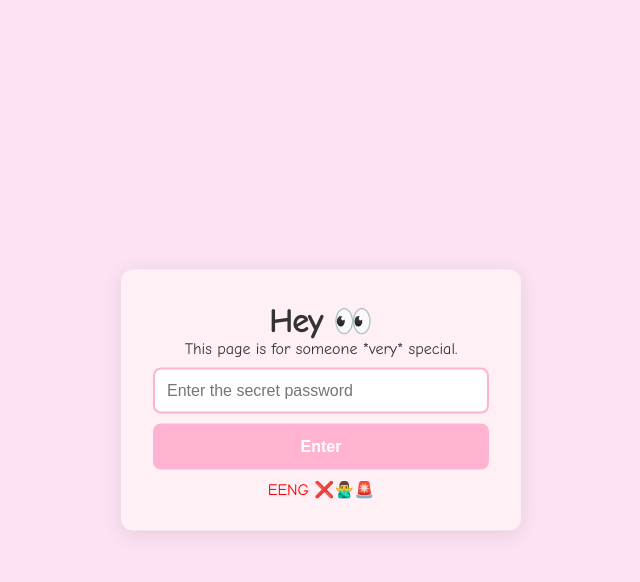
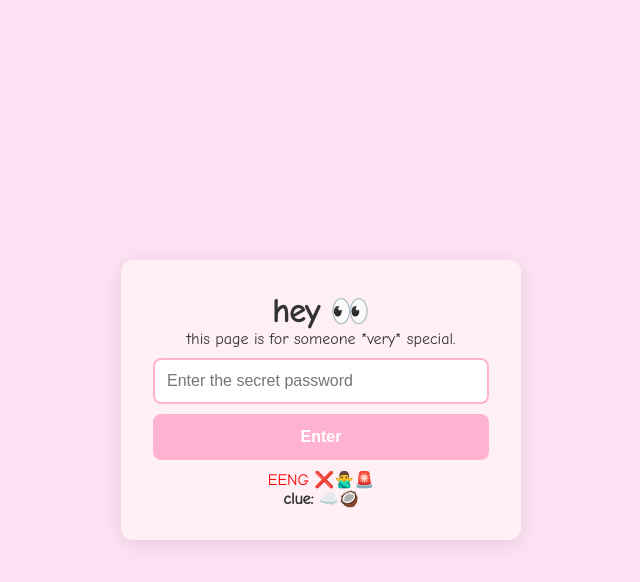
Before and after one commit to justinepaulerni/for-bby, a plain HTML site: page index.html in a window 1280 px wide. Both pictures are taken after a click on the button "Enter". Shown: the whole page, without its empty margins (319-959 px from the left). Drawn offline with Linux system fonts and the light colour scheme.

Commit message:
for bby v0.5

```diff
--- a/index.html
+++ b/index.html
@@ -14,11 +14,12 @@
 
   <!-- Password Screen -->
   <div class="password-screen">
-    <h1>Hey 👀</h1>
-    <p>This page is for someone *very* special.</p>
+    <h1>hey 👀</h1>
+    <p>this page is for someone *very* special.</p>
     <input type="password" id="password-input" placeholder="Enter the secret password" />
     <button onclick="checkPassword()">Enter</button>
     <p id="error-msg" class="error-msg"></p>
+    <p id="clue-msg" class="clue-msg"></p>
   </div>
 
   <!-- Hidden Main Content -->
@@ -79,6 +80,7 @@
         document.getElementById("bgm").play().catch(() => {});
       } else {
         document.getElementById("error-msg").textContent = "EENG ❌🙅‍♂️🚨";
+        document.getElementById("clue-msg").textContent = "clue: ☁️🥥";
       }
     }
 
--- a/style.css
+++ b/style.css
@@ -103,6 +103,10 @@
     color: red;
   }
 
+  .clue-msg {
+    font-weight: bold;
+  }
+
   /* MOBILE OPTIMIZATION */
   @media (max-width: 600px) {
     .splash-screen h1 {
```
